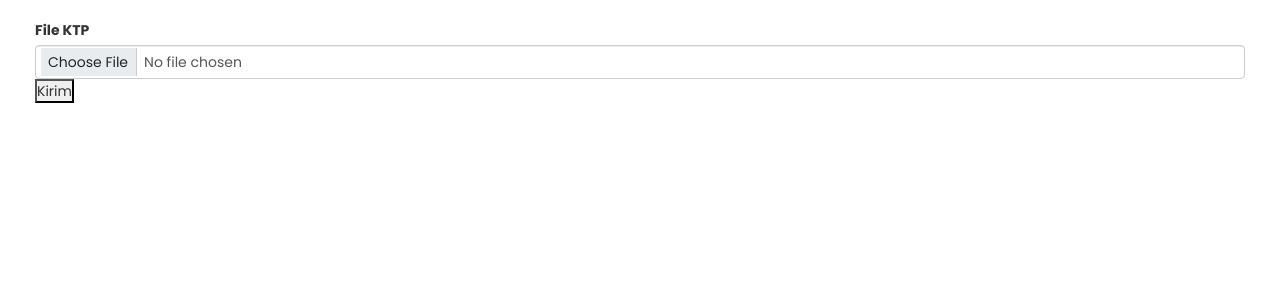
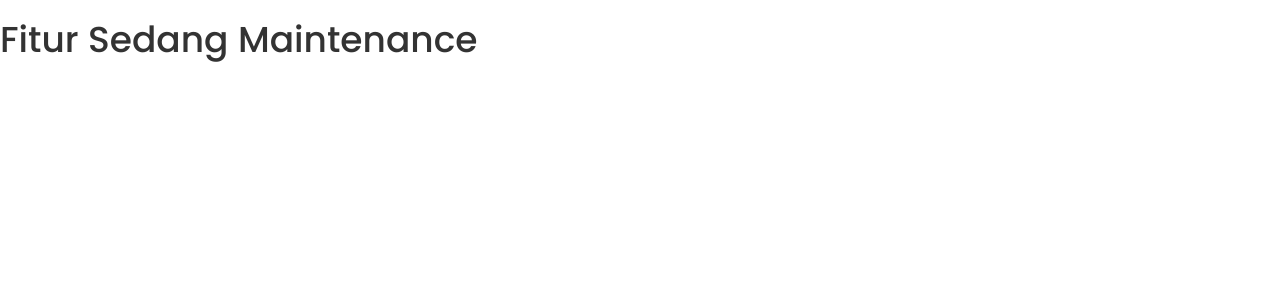
Before and after one commit to FEBE-34/FE-10-project-akhir-skilvul, a React (Create React App) app: page /upload-berkas in a window 1280 px wide. Shown: the top 300 px of the page. Built offline with nearby package versions, Linux system fonts and the light colour scheme.

Commit message:
Edit Remove Token

```diff
--- a/src/components/programdetail/CardDetail.js
+++ b/src/components/programdetail/CardDetail.js
@@ -16,7 +16,6 @@ const CardDetail = () => {
   const [datadetail, setDatadetail] = useState({ nama: "" });
   const [tglmulai, setTglmulai] = useState([]);
   const [tglselesai, setTglselesai] = useState([]);
-  const [tgl, setTgl] = useState([]);
 
   useEffect(() => {
     axios
--- a/src/pages/HomePage.jsx
+++ b/src/pages/HomePage.jsx
@@ -45,7 +45,7 @@ function HomePage() {
       );
     });
   if (!token) {
-    return <Navigate to={"/"} />;
+    return <Navigate to={"/signin"} />;
   }
   return (
     <div>
--- a/src/pages/InputFormData.jsx
+++ b/src/pages/InputFormData.jsx
@@ -32,7 +32,7 @@ function InputFormData() {
         },
         {
           headers: {
-            "Authorization": `Bearer ${localStorage.getItem("token")}`,
+            Authorization: `Bearer ${localStorage.getItem("token")}`,
           },
         }
       )
@@ -50,7 +50,7 @@ function InputFormData() {
 
   const token = localStorage.getItem("token");
   if (!token) {
-    return <Navigate to={"/"} />;
+    return <Navigate to={"/signin"} />;
   }
   return (
     <div>
--- a/src/pages/InputKontakPribadi.jsx
+++ b/src/pages/InputKontakPribadi.jsx
@@ -1,9 +1,11 @@
 import React, { useState } from "react";
 import axios from "axios";
 import "../assets/css/Profile.css";
+import { Navigate } from "react-router-dom";
 
 function InputKontakPribadi() {
-    const url =
+  const token = localStorage.getItem("token");
+  const url =
     "https://grup-project-be-34-production.up.railway.app/profile/datapribadi/kontakpribadi/";
 
   const [data, setData] = useState({
@@ -33,7 +35,7 @@ function InputKontakPribadi() {
         },
         {
           headers: {
-            "Authorization": `Bearer ${localStorage.getItem("token")}`,
+            Authorization: `Bearer ${localStorage.getItem("token")}`,
           },
         }
       )
@@ -47,6 +49,10 @@ function InputKontakPribadi() {
     const newdata = { ...data };
     newdata[e.target.id] = e.target.value;
     setData(newdata);
+  }
+
+  if (!token) {
+    return <Navigate to={"/signin"} />;
   }
 
   return (
--- a/src/pages/KegiatanAktifPage.jsx
+++ b/src/pages/KegiatanAktifPage.jsx
@@ -3,9 +3,14 @@ import KegiatanAktif from "../components/KegiatanAktif";
 import image from "../assets/img/bg-ka.jpg";
 import Navbar from "../components/Navbar";
 import Footer from "../components/Footer";
+import { Navigate } from "react-router-dom";
 // import { Link } from "react-router-dom"
 
 function KegiatanAktifPage() {
+  const token = localStorage.getItem("token");
+  if (!token) {
+    return <Navigate to={"/signin"} />;
+  }
   return (
     <React.Fragment>
       <Navbar />
--- a/src/pages/ProfilePage.jsx
+++ b/src/pages/ProfilePage.jsx
@@ -38,7 +38,7 @@ function ProfilePage() {
 
   const token = localStorage.getItem("token");
   if (!token) {
-    return <Navigate to={"/"} />;
+    return <Navigate to={"/signin"} />;
   }
   return (
     <div>
--- a/src/pages/ProgramDetailPage.jsx
+++ b/src/pages/ProgramDetailPage.jsx
@@ -26,7 +26,7 @@ function ProgramDetailPage() {
   }
   return (
     <React.Fragment>
-      {redirect && <Navigate to="/home" />}
+      {redirect && <Navigate to="/statuspendaftaran" />}
       <Navbar />
       <div style={{ backgroundImage: `url(${image})`, padding: "5vh 0" }}>
         <CardDetail />
--- a/src/pages/ProgramPage.jsx
+++ b/src/pages/ProgramPage.jsx
@@ -1,4 +1,5 @@
 import React from "react";
+import { Navigate } from "react-router-dom";
 import Footer from "../components/Footer";
 import HeroImgProgram from "../components/HeroImgProgram";
 import Navbar from "../components/Navbar";
@@ -6,6 +7,9 @@ import Program from "../components/Program";
 
 function ProgramPage() {
   const token = localStorage.getItem("token");
+  if (!token) {
+    return <Navigate to={"/signin"} />;
+  }
   return (
     <div>
       <Navbar />
--- a/src/pages/StatusPendaftaranPage.jsx
+++ b/src/pages/StatusPendaftaranPage.jsx
@@ -3,8 +3,13 @@ import StatusPendaftaran from "../components/StatusPendaftaran";
 import image from "../assets/img/bg-status.jpg";
 import Navbar from "../components/Navbar";
 import Footer from "../components/Footer";
+import { Navigate } from "react-router-dom";
 
 function StatusPendaftaranPage() {
+  const token = localStorage.getItem("token");
+  if (!token) {
+    return <Navigate to={"/signin"} />;
+  }
   return (
     <>
       <Navbar />
--- a/src/pages/UploadBerkas.jsx
+++ b/src/pages/UploadBerkas.jsx
@@ -1,48 +1,11 @@
-import axios from "axios";
 import React from "react";
 import "../assets/css/Profile.css";
 
 function UploadBerkas() {
-  const url =
-    "https://grup-project-be-34-production.up.railway.app/profile/datapribadi/kontakpribadi/upload_berkas";
-  let formData = new FormData();
-  const pilihfile = (e) => {
-    console.log(e.target.files[0]);
-    if (e.target && e.target.files[0]) {
-      formData.append("file", e.target.files[0]);
-    }
-  };
-
-  const kirimfile = () => {
-    axios
-      .post(url, { formData })
-      .then((res) => {
-        console.log(res);
-      })
-      .catch((error) => {
-        console.log(error);
-      });
-  };
-
   return (
-    <div className="col-md-12">
-      <div className="profile-content-formdata">
-        <div className="mb-3">
-          <div>
-            <label className="form-label" htmlFor="customFile">
-              File KTP
-            </label>
-            <input
-              type="file"
-              className="form-control"
-              id="customFile"
-              onChange={pilihfile}
-            />
-            <button onClick={kirimfile}>Kirim</button>
-          </div>
-        </div>
-      </div>
-    </div>
+    <>
+      <h1>Fitur Sedang Maintenance</h1>
+    </>
   );
 }
 
```
